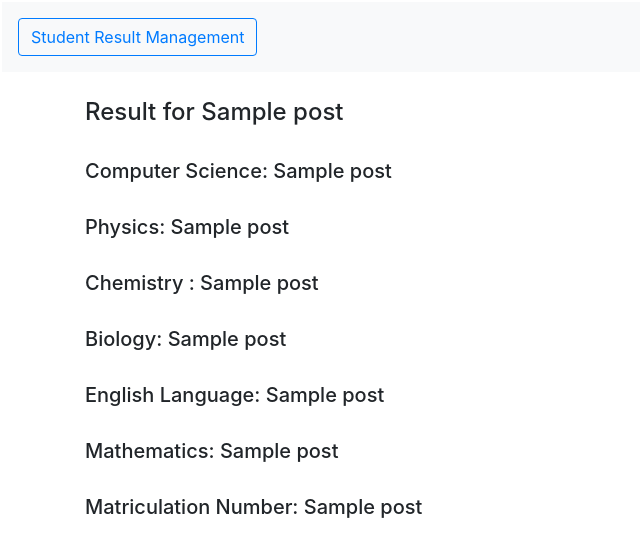
After one commit to maaft75/school, a Flask app: template app/templates/admin/course.html in a window 1280 px wide. The commit adds this page. Shown: the top 557 px of the page, without its empty margins (0-640 px from the left). Run offline with Flask 2, Linux system fonts and the light colour scheme; the template is opened without the code that fills it: most values are stand-ins (such as "Sample title", 1, 10 or a date in 2020); parts of the project's set-up code (start-up, migrations or seed data) failed here and were passed over; some libraries are stand-ins or nearby versions.

Commit message:
I added the check result function

```diff
--- /dev/null
+++ b/app/templates/admin/course.html
@@ -0,0 +1,21 @@
+{% extends 'admin/header.html' %}
+
+
+{% block body %}
+<body>
+    <div class="container">
+        <br>
+        {% if post %}
+            <h4>Result for {{ post[6] }} </h4>
+            <br/>
+            <h5> Computer Science: {{ post[0] }} </h5><br>
+            <h5> Physics: {{ post[1] }} </h5><br>
+            <h5> Chemistry : {{ post[2] }} </h5><br>
+            <h5> Biology: {{ post[3] }} </h5><br>
+            <h5> English Language: {{ post[4] }} </h5><br>
+            <h5> Mathematics: {{ post[5] }} </h5><br>
+            <h5> Matriculation Number: {{ post[6] }} </h5>
+        {% endif %}
+    </div>
+</body>
+{% endblock  %}
```
Also changed, not shown: app/admin/views.py (+3 -10 lines), app/templates/admin/search.html (+12 -2 lines), app/templates/user/_formhelpers.html (added, +12 -0 lines).
